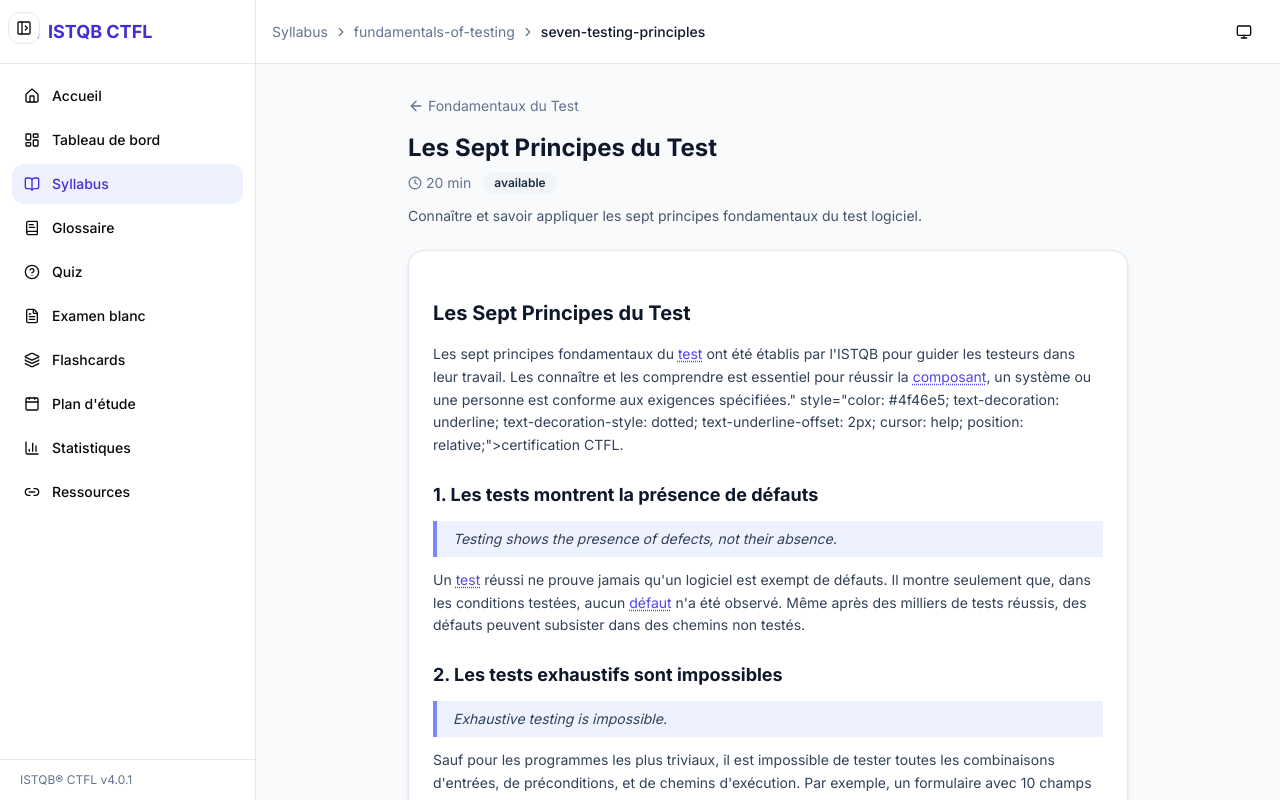
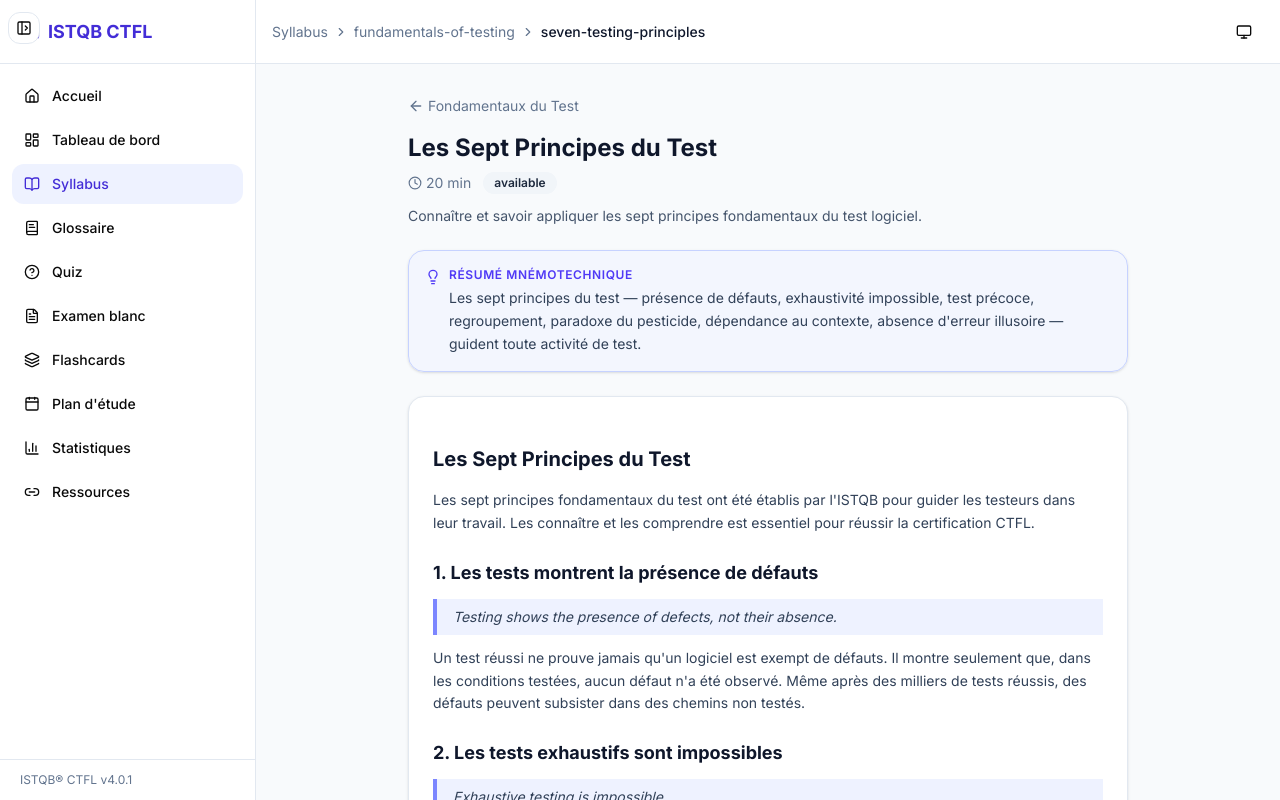
Before and after one commit to AtmanTest/ISTQB, a Next.js app: page /ISTQB/syllabus/fundamentals-of-testing/seven-testing-principles in a window 1280 px wide. Built offline with nearby package versions, Linux system fonts and the light colour scheme.

Commit message:
🇫🇷 Fixes: glossary search (term only), French locale sort, CFTL resources, lesson tooltips, French syllabus URLs, flashcard nav/stats hidden before flip

```diff
--- a/src/app/flashcards/page.tsx
+++ b/src/app/flashcards/page.tsx
@@ -316,7 +316,9 @@ export default function FlashcardsPage() {
             </div>
           )}
 
-          {/* Navigation */}
+          {/* Navigation (only after flip) */}
+          {flipped && (
+            <>
               <div className="flex items-center justify-between">
                 <Button
                   variant="ghost"
@@ -370,6 +372,8 @@ export default function FlashcardsPage() {
               </div>
             </>
           )}
+        </>
+      )}
 
       {/* Global stats */}
       <div className="mt-6">
--- a/src/app/syllabus/[chapterSlug]/[lessonSlug]/_page.client.tsx
+++ b/src/app/syllabus/[chapterSlug]/[lessonSlug]/_page.client.tsx
@@ -5,7 +5,7 @@
 import { useState, useEffect, useMemo, useCallback, useRef } from 'react';
 import { useParams } from 'next/navigation';
 import Link from 'next/link';
-import type { Chapter, Lesson, GlossaryTerm } from '@/types';
+import type { Chapter, Lesson, GlossaryTerm, Flashcard } from '@/types';
 import { Card, CardHeader, CardTitle, CardDescription, CardContent } from '@/components/ui/card';
 import { Button } from '@/components/ui/button';
 import { Badge } from '@/components/ui/badge';
@@ -13,7 +13,7 @@ import { useISTQBStore } from '@/store/useISTQBStore';
 import {
   ArrowLeft, ArrowRight, BookOpen, Clock, Lightbulb,
   AlertTriangle, FlaskConical, FileQuestion, GraduationCap,
-  ChevronLeft, ChevronRight, CheckCircle2, XCircle
+  ChevronLeft, ChevronRight, CheckCircle2, XCircle, X
 } from 'lucide-react';
 
 export default function LessonDetailPage() {
@@ -26,7 +26,7 @@ export default function LessonDetailPage() {
   const [glossaryMap, setGlossaryMap] = useState<Map<string, GlossaryTerm>>(new Map());
   const [loading, setLoading] = useState(true);
 
-  // Tooltip state
+  // Tooltip state (Termes du glossaire only)
   const [tooltip, setTooltip] = useState<{
     visible: boolean;
     x: number;
@@ -36,25 +36,29 @@ export default function LessonDetailPage() {
   }>({ visible: false, x: 0, y: 0, term: '', definition: '' });
   const tooltipRef = useRef<HTMLDivElement>(null);
 
+  // Flashcards modal state
+  const [flashcards, setFlashcards] = useState<Flashcard[]>([]);
+  const [fcModalOpen, setFcModalOpen] = useState(false);
+  const [fcFlipped, setFcFlipped] = useState<Record<string, boolean>>({});
+  const [fcIndex, setFcIndex] = useState(0);
+
   // Mini quiz state
   const [quizAnswers, setQuizAnswers] = useState<Record<string, string>>({});
   const [quizSubmitted, setQuizSubmitted] = useState<Record<string, boolean>>({});
 
   const updateProgressChapter = useISTQBStore((s) => s.updateProgressChapter);
 
-  // Build a term-name lookup (sorted longest-first for greedy matching)
-  const [termNameMap, setTermNameMap] = useState<Map<string, GlossaryTerm>>(new Map());
-  const [sortedTermNames, setSortedTermNames] = useState<string[]>([]);
-
   useEffect(() => {
     async function load() {
       try {
-        const [chaptersData, glossaryData] = await Promise.all([
+        const [chaptersData, glossaryData, flashcardsData] = await Promise.all([
           import('@/data/seed/chapters.json'),
           import('@/data/seed/glossary.json'),
+          import('@/data/seed/flashcards.json'),
         ]);
         const chapters = chaptersData.default as Chapter[];
         const gloss = glossaryData.default as GlossaryTerm[];
+        const fcs = flashcardsData.default as Flashcard[];
 
         const found = chapters.find((ch) => ch.slug === chapterSlug);
         if (found) {
@@ -69,27 +73,19 @@ export default function LessonDetailPage() {
           }
           if (foundLesson) {
             setLesson(foundLesson);
-            // Mark as in_progress
             updateProgressChapter(found.id, { status: 'in_progress' });
           }
         }
 
-        // Build glossary map (id -> term)
+        // Build glossary map
         const map = new Map<string, GlossaryTerm>();
-        // Build name lookup (term name -> term)
-        const nameMap = new Map<string, GlossaryTerm>();
-        for (const term of gloss) {
-          map.set(term.id, term);
-          // Index by the French term name (lowercased)
-          const tName = (term.termFr || term.term).toLowerCase();
-          nameMap.set(tName, term);
+        for (const term of gloss) map.set(term.id, term);
+        setGlossaryMap(map);
+
+        // Filter flashcards for this chapter
+        if (found) {
+          setFlashcards(fcs.filter((fc) => fc.chapterId === found.id));
         }
-        setGlossaryMap(map);
-        setTermNameMap(nameMap);
-
-        // Build sorted list of term names (longest first for greedy matching)
-        const names = Array.from(nameMap.keys()).sort((a, b) => b.length - a.length);
-        setSortedTermNames(names);
       } catch (e) {
         console.error('Failed to load lesson:', e);
       } finally {
@@ -99,51 +95,7 @@ export default function LessonDetailPage() {
     load();
   }, [chapterSlug, lessonSlug]);
 
-  // Highlight glossary terms in a text string
-  const highlightGlossaryTerms = useCallback((text: string): string => {
-    if (!sortedTermNames.length) return text;
-
-    // Escape special regex characters in term names
-    let result = text;
-    for (const tName of sortedTermNames) {
-      const entry = termNameMap.get(tName);
-      if (!entry) continue;
-
-      // Build a regex that matches the term as a whole word (case-insensitive)
-      const escaped = tName.replace(/[.*+?^${}()|[\]\\]/g, '\\$&');
-      // Match at word boundaries, being French-aware (accents and apostrophes)
-      const regex = new RegExp(`(?<=^|[\\s,;:.!?\\-\\'"«»\\(\\[\\{]|&nbsp;)(${escaped})(?=$|[\\s,;:.!?\\-\\'"«»\\)\\]\\}]|&nbsp;)`, 'gi');
-      result = result.replace(regex, (match) => {
-        const def = entry.definitionFr || entry.definition;
-        const escapedDef = def.replace(/"/g, '&quot;').replace(/'/g, '&#39;');
-        return `<span class="glossary-term-link" data-term="${entry.termFr || entry.term}" data-definition="${escapedDef}" style="color: #4f46e5; text-decoration: underline; text-decoration-style: dotted; text-underline-offset: 2px; cursor: help; position: relative;">${match}</span>`;
-      });
-    }
-    return result;
-  }, [sortedTermNames, termNameMap]);
-
-  // Tooltip handlers
-  const handleTermMouseEnter = useCallback((e: React.MouseEvent<HTMLDivElement>) => {
-    const target = e.target as HTMLElement;
-    if (target.classList.contains('glossary-term-link')) {
-      const term = target.getAttribute('data-term') || '';
-      const definition = target.getAttribute('data-definition') || '';
-      const rect = target.getBoundingClientRect();
-      setTooltip({
-        visible: true,
-        x: rect.left + rect.width / 2,
-        y: rect.top - 8,
-        term,
-        definition,
-      });
-    }
-  }, []);
-
-  const handleTermMouseLeave = useCallback(() => {
-    setTooltip((prev) => ({ ...prev, visible: false }));
-  }, []);
-
-  // Render markdown-like content as simple HTML with glossary tooltips
+  // Render markdown-like content as simple HTML (no body glossary tooltips)
   function renderLessonContent(content: string) {
     const lines = content.split('\n');
     const elements: React.ReactElement[] = [];
@@ -174,6 +126,13 @@ export default function LessonDetailPage() {
         listItems = [];
         inList = false;
       }
+    }
+
+    function applyMarkdown(text: string): string {
+      return text
+        .replace(/\*\*(.+?)\*\*/g, '<strong>$1</strong>')
+        .replace(/\*(.+?)\*/g, '<em>$1</em>')
+        .replace(/`(.+?)`/g, '<code class="rounded bg-slate-100 px-1 py-0.5 text-xs font-mono text-rose-600 dark:bg-slate-800 dark:text-rose-400">$1</code>');
     }
 
     for (const line of lines) {
@@ -211,12 +170,7 @@ export default function LessonDetailPage() {
       // Blockquote
       if (trimmed.startsWith('> ')) {
         flushList();
-        // Also highlight terms in blockquotes
-        const highlighted = highlightGlossaryTerms(trimmed.replace('> ', ''));
-        const processed = highlighted
-          .replace(/\*\*(.+?)\*\*/g, '<strong>$1</strong>')
-          .replace(/\*(.+?)\*/g, '<em>$1</em>')
-          .replace(/`(.+?)`/g, '<code class="rounded bg-slate-100 px-1 py-0.5 text-xs font-mono text-rose-600 dark:bg-slate-800 dark:text-rose-400">$1</code>');
+        const processed = applyMarkdown(trimmed.replace('> ', ''));
         elements.push(
           <blockquote key={key++} className="mb-3 border-l-4 border-indigo-400 bg-indigo-50 px-4 py-2 text-sm italic text-slate-700 dark:border-indigo-600 dark:bg-indigo-950/30 dark:text-slate-300" dangerouslySetInnerHTML={{ __html: processed }} />
         );
@@ -232,24 +186,12 @@ export default function LessonDetailPage() {
       // List items
       if (trimmed.startsWith('- ')) {
         if (!inList) { inList = true; orderedList = false; }
-        const itemText = trimmed.replace(/^- /, '');
-        const highlighted = highlightGlossaryTerms(itemText);
-        const processed = highlighted
-          .replace(/\*\*(.+?)\*\*/g, '<strong>$1</strong>')
-          .replace(/\*(.+?)\*/g, '<em>$1</em>')
-          .replace(/`(.+?)`/g, '<code class="rounded bg-slate-100 px-1 py-0.5 text-xs font-mono text-rose-600 dark:bg-slate-800 dark:text-rose-400">$1</code>');
-        listItems.push(processed);
+        listItems.push(applyMarkdown(trimmed.replace(/^- /, '')));
         continue;
       }
       if (/^\d+\.\s/.test(trimmed)) {
         if (!inList) { inList = true; orderedList = true; }
-        const itemText = trimmed.replace(/^\d+\.\s/, '');
-        const highlighted = highlightGlossaryTerms(itemText);
-        const processed = highlighted
-          .replace(/\*\*(.+?)\*\*/g, '<strong>$1</strong>')
-          .replace(/\*(.+?)\*/g, '<em>$1</em>')
-          .replace(/`(.+?)`/g, '<code class="rounded bg-slate-100 px-1 py-0.5 text-xs font-mono text-rose-600 dark:bg-slate-800 dark:text-rose-400">$1</code>');
-        listItems.push(processed);
+        listItems.push(applyMarkdown(trimmed.replace(/^\d+\.\s/, '')));
         continue;
       }
 
@@ -262,14 +204,8 @@ export default function LessonDetailPage() {
 
       // Paragraph
       flushList();
-      // First highlight glossary terms, then apply markdown
-      const highlighted = highlightGlossaryTerms(trimmed);
-      const processed = highlighted
-        .replace(/\*\*(.+?)\*\*/g, '<strong>$1</strong>')
-        .replace(/\*(.+?)\*/g, '<em>$1</em>')
-        .replace(/`(.+?)`/g, '<code class="rounded bg-slate-100 px-1 py-0.5 text-xs font-mono text-rose-600 dark:bg-slate-800 dark:text-rose-400">$1</code>');
       elements.push(
-        <p key={key++} className="mb-3 text-sm leading-relaxed text-slate-700 dark:text-slate-300" dangerouslySetInnerHTML={{ __html: processed }} />
+        <p key={key++} className="mb-3 text-sm leading-relaxed text-slate-700 dark:text-slate-300" dangerouslySetInnerHTML={{ __html: applyMarkdown(trimmed) }} />
       );
     }
     flushList();
@@ -281,18 +217,11 @@ export default function LessonDetailPage() {
     setQuizSubmitted((prev) => ({ ...prev, [questionId]: true }));
   }
 
-  // Find prev/next lesson
   function findAdjacentLesson(direction: 'prev' | 'next'): { slug: string; chapterSlug: string } | null {
-    if (!chapter) return null;
+    if (!chapter || !lesson) return null;
     const allLessons: Lesson[] = [];
-    const lessonSlugMap = new Map<string, { slug: string; chapterSlug: string }>();
-    for (const ch of [chapter]) {
-      for (const section of ch.sections) {
-        for (const l of section.lessons) {
-          allLessons.push(l);
-          lessonSlugMap.set(l.slug, { slug: l.slug, chapterSlug: ch.slug });
-        }
-      }
+    for (const section of chapter.sections) {
+      for (const l of section.lessons) allLessons.push(l);
     }
     const idx = allLessons.findIndex((l) => l.slug === lessonSlug);
     if (idx === -1) return null;
@@ -353,44 +282,33 @@ export default function LessonDetailPage() {
         <p className="mt-3 text-sm text-slate-600 dark:text-slate-400">{lesson.objective}</p>
       </div>
 
-      {/* Content with glossary tooltips */}
+      {/* Résumé mnémotechnique */}
+      {lesson.summary && (
+        <Card className="mb-6 border-indigo-200 bg-indigo-50/50 dark:border-indigo-900/50 dark:bg-indigo-950/20">
+          <CardContent className="p-4">
+            <div className="flex items-start gap-2">
+              <Lightbulb className="mt-0.5 h-4 w-4 shrink-0 text-indigo-600 dark:text-indigo-400" />
+              <div>
+                <p className="text-xs font-semibold uppercase tracking-wider text-indigo-600 dark:text-indigo-400 mb-1">
+                  Résumé mnémotechnique
+                </p>
+                <p className="text-sm text-slate-700 dark:text-slate-300 leading-relaxed">
+                  {lesson.summary}
+                </p>
+              </div>
+            </div>
+          </CardContent>
+        </Card>
+      )}
+
+      {/* Content (no glossary tooltips) */}
       <Card className="mb-6">
         <CardContent className="p-6">
-          <div
-            className="prose-custom max-w-none"
-            onMouseEnter={handleTermMouseEnter}
-            onMouseMove={handleTermMouseEnter}
-            onMouseLeave={handleTermMouseLeave}
-          >
+          <div className="prose-custom max-w-none">
             {renderLessonContent(lesson.content)}
           </div>
         </CardContent>
       </Card>
-
-      {/* Tooltip popup */}
-      {tooltip.visible && (
-        <div
-          ref={tooltipRef}
-          className="fixed z-50 max-w-xs rounded-lg border border-indigo-200 bg-white px-4 py-3 shadow-lg dark:border-indigo-800 dark:bg-slate-800"
-          style={{
-            left: tooltip.x,
-            top: tooltip.y,
-            transform: 'translate(-50%, -100%)',
-            pointerEvents: 'none',
-          }}
-        >
-          <div className="text-xs font-semibold text-indigo-600 dark:text-indigo-400 mb-1">
-            {tooltip.term}
-          </div>
-          <div className="text-xs text-slate-600 dark:text-slate-300 leading-relaxed">
-            {tooltip.definition}
-          </div>
-          {/* Arrow */}
-          <div
-            className="absolute left-1/2 top-full -translate-x-1/2 border-8 border-transparent border-t-white dark:border-t-slate-800"
-          />
-        </div>
-      )}
 
       {/* Examples */}
       {lesson.examples.length > 0 && (
@@ -475,7 +393,7 @@ export default function LessonDetailPage() {
         </section>
       )}
 
-      {/* Glossary Terms — tooltip badges (no redirect) */}
+      {/* Glossary Terms — tooltip badges */}
       {lesson.glossaryTerms.length > 0 && (
         <section className="mb-6">
           <h2 className="mb-3 flex items-center gap-2 text-lg font-bold text-indigo-700 dark:text-indigo-400">
@@ -511,6 +429,28 @@ export default function LessonDetailPage() {
             })}
           </div>
         </section>
+      )}
+
+      {/* Tooltip popup */}
+      {tooltip.visible && (
+        <div
+          ref={tooltipRef}
+          className="fixed z-50 max-w-xs rounded-lg border border-indigo-200 bg-white px-4 py-3 shadow-lg dark:border-indigo-800 dark:bg-slate-800"
+          style={{
+            left: tooltip.x,
+            top: tooltip.y,
+            transform: 'translate(-50%, -100%)',
+            pointerEvents: 'none',
+          }}
+        >
+          <div className="text-xs font-semibold text-indigo-600 dark:text-indigo-400 mb-1">
+            {tooltip.term}
+          </div>
+          <div className="text-xs text-slate-600 dark:text-slate-300 leading-relaxed">
+            {tooltip.definition}
+          </div>
+          <div className="absolute left-1/2 top-full -translate-x-1/2 border-8 border-transparent border-t-white dark:border-t-slate-800" />
+        </div>
       )}
 
       {/* Mini Quiz */}
@@ -576,15 +516,115 @@ export default function LessonDetailPage() {
         </section>
       )}
 
-      {/* Flashcards link */}
+      {/* Flashcards inline modal */}
       <div className="mb-6">
-        <Button asChild variant="outline">
-          <Link href="/flashcards">
-            <GraduationCap className="mr-1 h-4 w-4" />
-            Voir les flashcards associées
-          </Link>
+        <Button
+          variant="outline"
+          onClick={() => {
+            setFcIndex(0);
+            setFcFlipped({});
+            setFcModalOpen(true);
+          }}
+        >
+          <GraduationCap className="mr-1 h-4 w-4" />
+          Voir les flashcards associées
         </Button>
       </div>
+
+      {/* Flashcards Modal */}
+      {fcModalOpen && (
+        <div className="fixed inset-0 z-50 flex items-center justify-center bg-black/50 p-4">
+          <div className="relative w-full max-w-lg rounded-xl border border-slate-200 bg-white p-6 shadow-2xl dark:border-slate-700 dark:bg-slate-900">
+            <button
+              onClick={() => setFcModalOpen(false)}
+              className="absolute right-3 top-3 rounded-full p-1 text-slate-400 hover:bg-slate-100 hover:text-slate-600 dark:hover:bg-slate-800 dark:hover:text-slate-300"
+            >
+              <X className="h-5 w-5" />
+            </button>
+
+            <h3 className="mb-2 text-lg font-bold text-slate-900 dark:text-slate-50">
+              Flashcards — {chapter?.titleFr}
+            </h3>
+            <p className="mb-4 text-xs text-slate-500">
+              {fcIndex + 1} / {flashcards.length}
+            </p>
+
+            {flashcards.length === 0 ? (
+              <p className="py-8 text-center text-sm text-slate-500">
+                Aucune flashcard pour ce chapitre.
+              </p>
+            ) : (
+              <>
+                <div
+                  className="mb-4 min-h-[200px] cursor-pointer rounded-lg border-2 border-slate-200 p-6 transition-all hover:border-indigo-300 dark:border-slate-600 dark:hover:border-indigo-600"
+                  onClick={() =>
+                    setFcFlipped((prev) => ({
+                      ...prev,
+                      [flashcards[fcIndex].id]: !prev[flashcards[fcIndex].id],
+                    }))
+                  }
+                >
+                  {fcFlipped[flashcards[fcIndex].id] ? (
+                    <div>
+                      <p className="mb-2 text-xs font-semibold uppercase tracking-wider text-indigo-600 dark:text-indigo-400">
+                        Réponse
+                      </p>
+                      <p className="text-sm leading-relaxed text-slate-700 dark:text-slate-300 whitespace-pre-line">
+                        {flashcards[fcIndex].back}
+                      </p>
+                    </div>
+                  ) : (
+                    <div>
+                      <p className="mb-2 text-xs font-semibold uppercase tracking-wider text-slate-400">
+                        Question
+                      </p>
+                      <p className="text-sm leading-relaxed text-slate-900 dark:text-slate-50">
+                        {flashcards[fcIndex].front}
+                      </p>
+                    </div>
+                  )}
+                </div>
+
+                {flashcards[fcIndex].hint && (
+                  <p className="mb-4 text-xs italic text-slate-400">
+                    💡 {flashcards[fcIndex].hint}
+                  </p>
+                )}
+
+                <div className="flex items-center justify-between gap-2">
+                  <Button
+                    variant="outline"
+                    size="sm"
+                    disabled={fcIndex === 0}
+                    onClick={() => {
+                      setFcIndex((i) => i - 1);
+                      setFcFlipped((prev) => ({ ...prev, [flashcards[fcIndex - 1]?.id]: false }));
+                    }}
+                  >
+                    <ChevronLeft className="h-4 w-4" />
+                    Précédent
+                  </Button>
+                  <span className="text-xs text-slate-500">
+                    Cliquez sur la carte pour retourner
+                  </span>
+                  <Button
+                    variant="outline"
+                    size="sm"
+                    disabled={fcIndex === flashcards.length - 1}
+                    onClick={() => {
+                      setFcIndex((i) => i + 1);
+                      setFcFlipped((prev) => ({ ...prev, [flashcards[fcIndex + 1]?.id]: false }));
+                    }}
+                  >
+                    Suivant
+                    <ChevronRight className="h-4 w-4" />
+                  </Button>
+                </div>
+              </>
+            )}
+          </div>
+        </div>
+      )}
 
       {/* Prev/Next navigation */}
       <div className="flex items-center justify-between border-t border-slate-200 pt-6 dark:border-slate-700">
```
Lines whose indentation alone changed are shown as unchanged.
